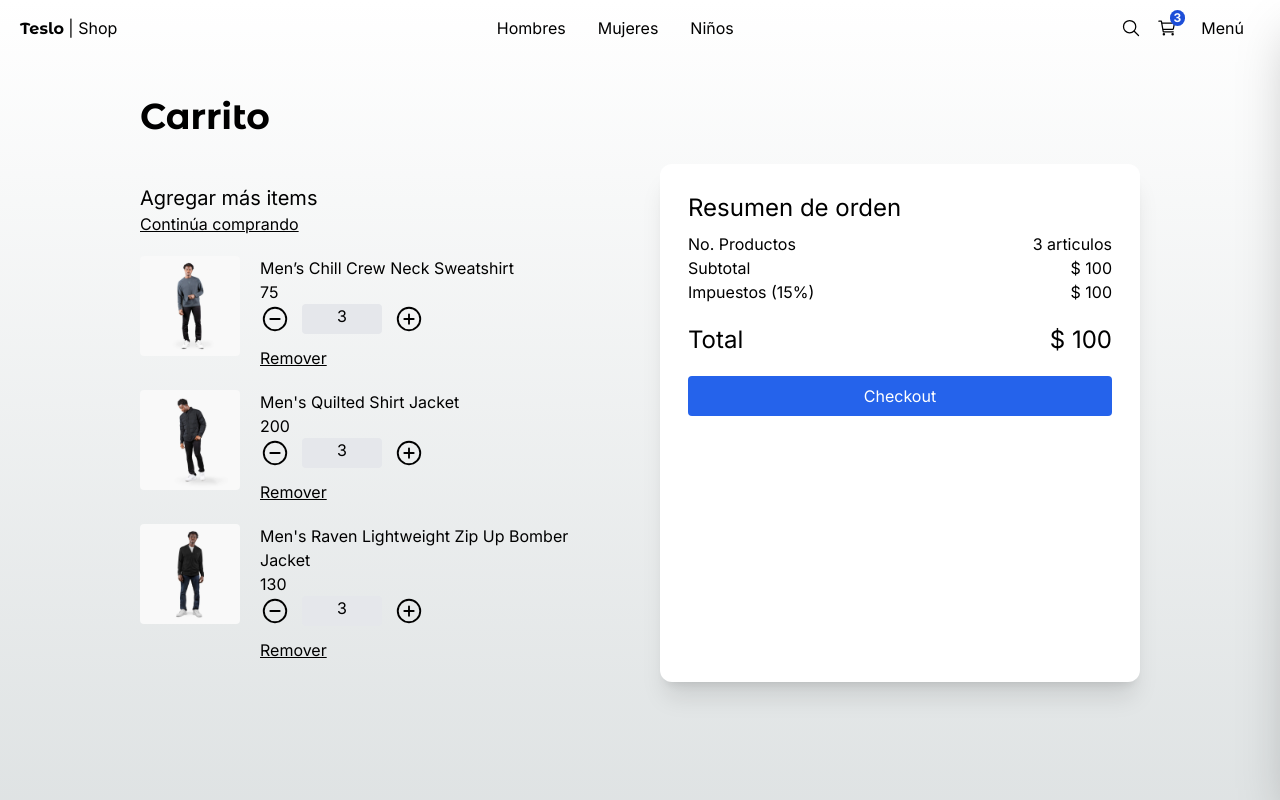
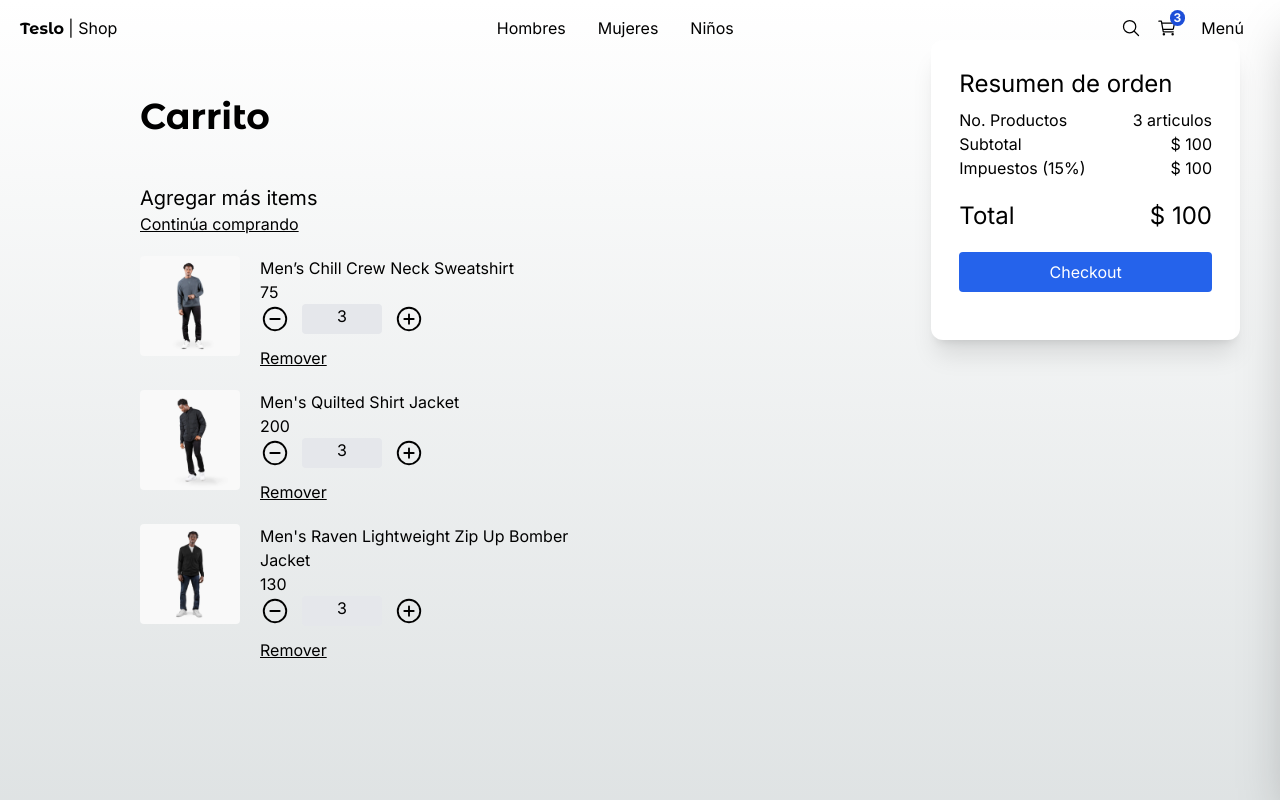
Before and after one commit to SergioColqueMedrano/04-teslo-shop-2024-5-9, a Next.js app: page /cart in a window 1280 px wide. Shown: the top 800 px of the page. Built offline with nearby package versions, Linux system fonts and the light colour scheme.

Commit message:
Detalle estético del carrito de compras

```diff
--- a/src/app/(shop)/cart/page.tsx
+++ b/src/app/(shop)/cart/page.tsx
@@ -54,7 +54,7 @@ export default function CartPage() {
           }
           </div>
 
-          <div className="bg-white rounded-xl shadow-xl p-7">
+          <div className="absolute top-10 right-10 bg-white rounded-xl shadow-xl p-7 h-[300px]">
               <h2 className="text-2xl mb-2">Resumen de orden</h2>
               <div className="grid grid-cols-2">
                   <span>No. Productos</span>
```
